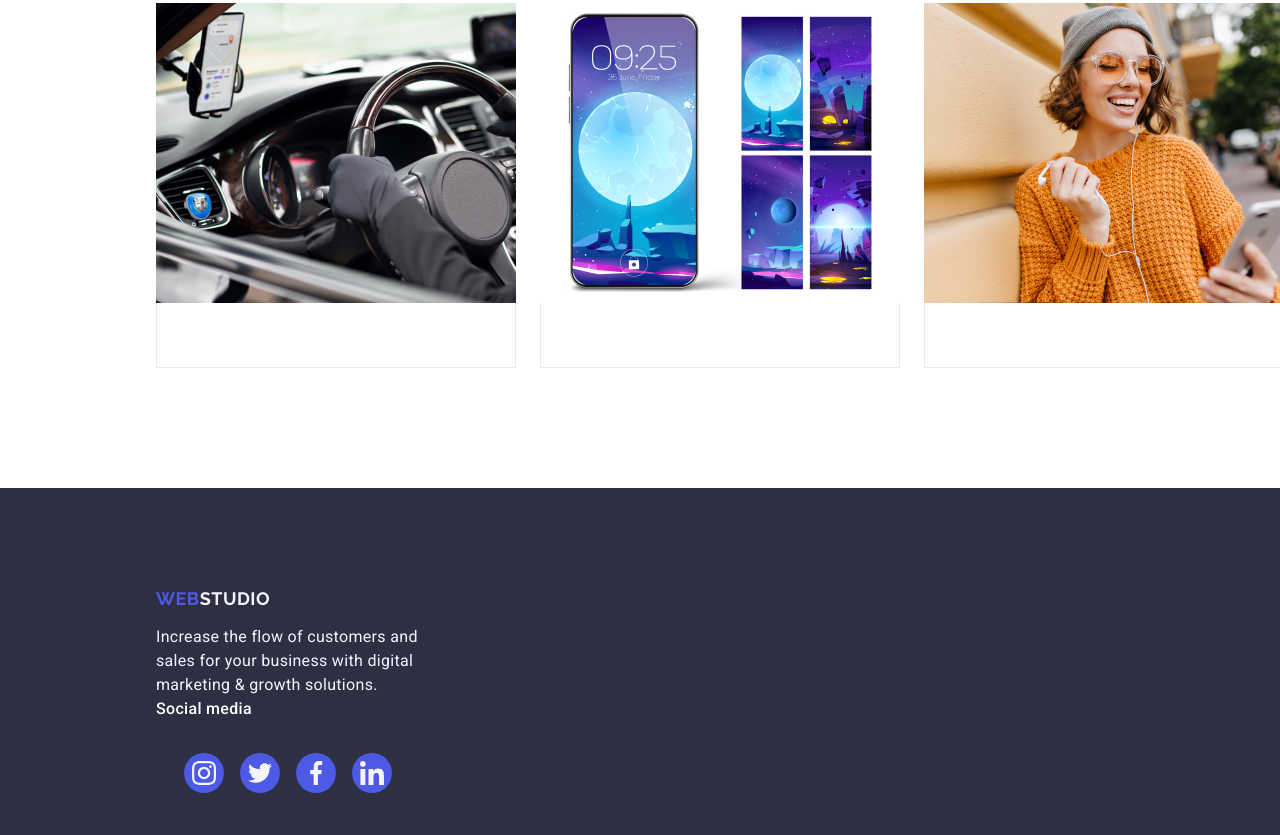
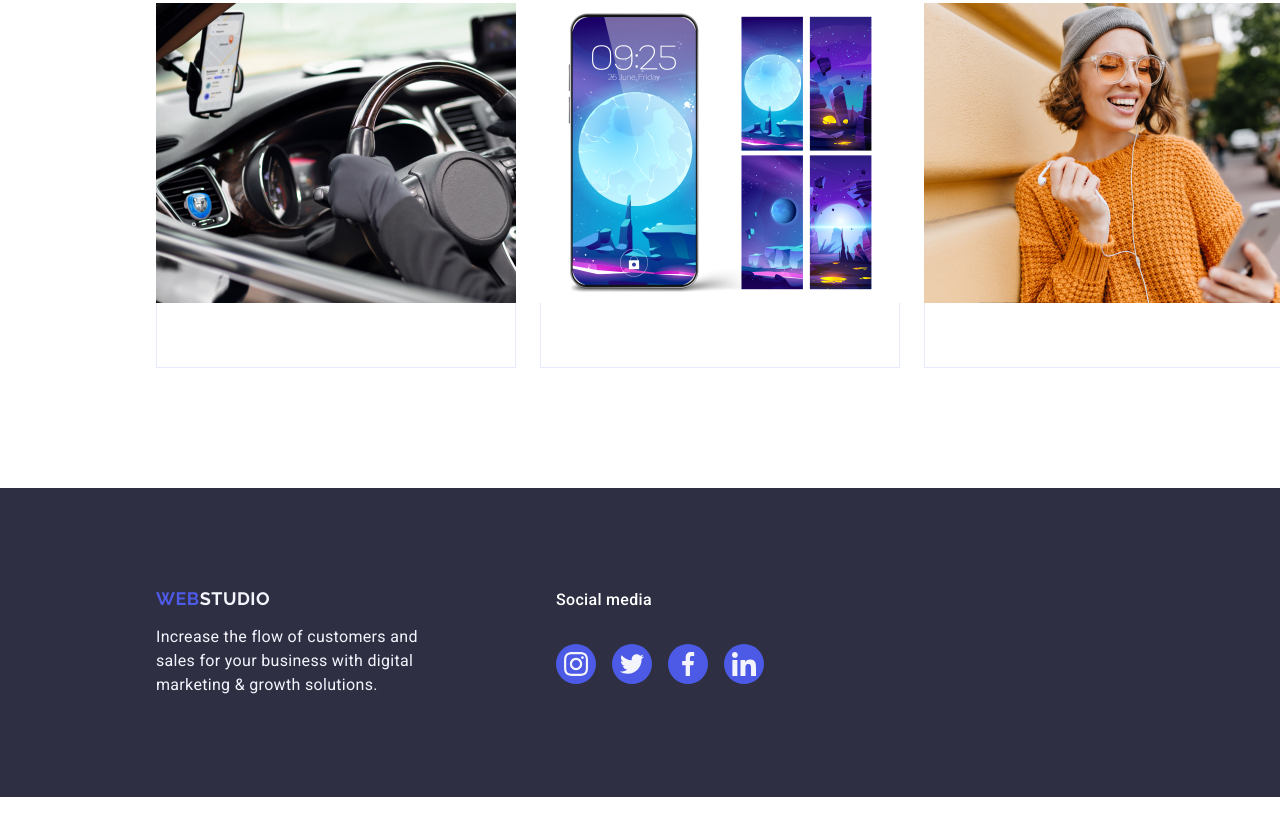
Before and after one commit to Natali1988r/goit-markup-hw-04, a plain HTML site: page index.html in a window 1280 px wide. Shown: the part 2543-3378 px from the top of the page. After the commit the page ends 3340 px from the top, so only its background shows below. Drawn offline with nearby package versions, Linux system fonts and the light colour scheme.

Commit message:
commit1235

```diff
--- a/css/styles.css
+++ b/css/styles.css
@@ -429,9 +429,7 @@ transition: background-color 250ms cubic-bezier(0.4, 0, 0.2, 1);
  .footer-section {
    background-color: var(--color-brand);
    padding: 100px 0;
-   padding-bottom: 100px;
  }
-
 .logo-item {
    color: #4d5ae5;
    display: inline-block;
@@ -458,9 +456,10 @@ transition: background-color 250ms cubic-bezier(0.4, 0, 0.2, 1);
 
 .social{
   display: flex;
-  justify-content: flex-start;
+  justify-content: start;
   flex-direction: column;
   gap: 16px;
+  margin-left: 120px;
 
 }
 .social-text {
@@ -510,5 +509,5 @@ align-items: baseline;
 justify-content: start;
 }
 .position-info {
-
+  margin-right: 16px;
 }
```
Also changed, not shown: index.html (+1 -1 lines).
